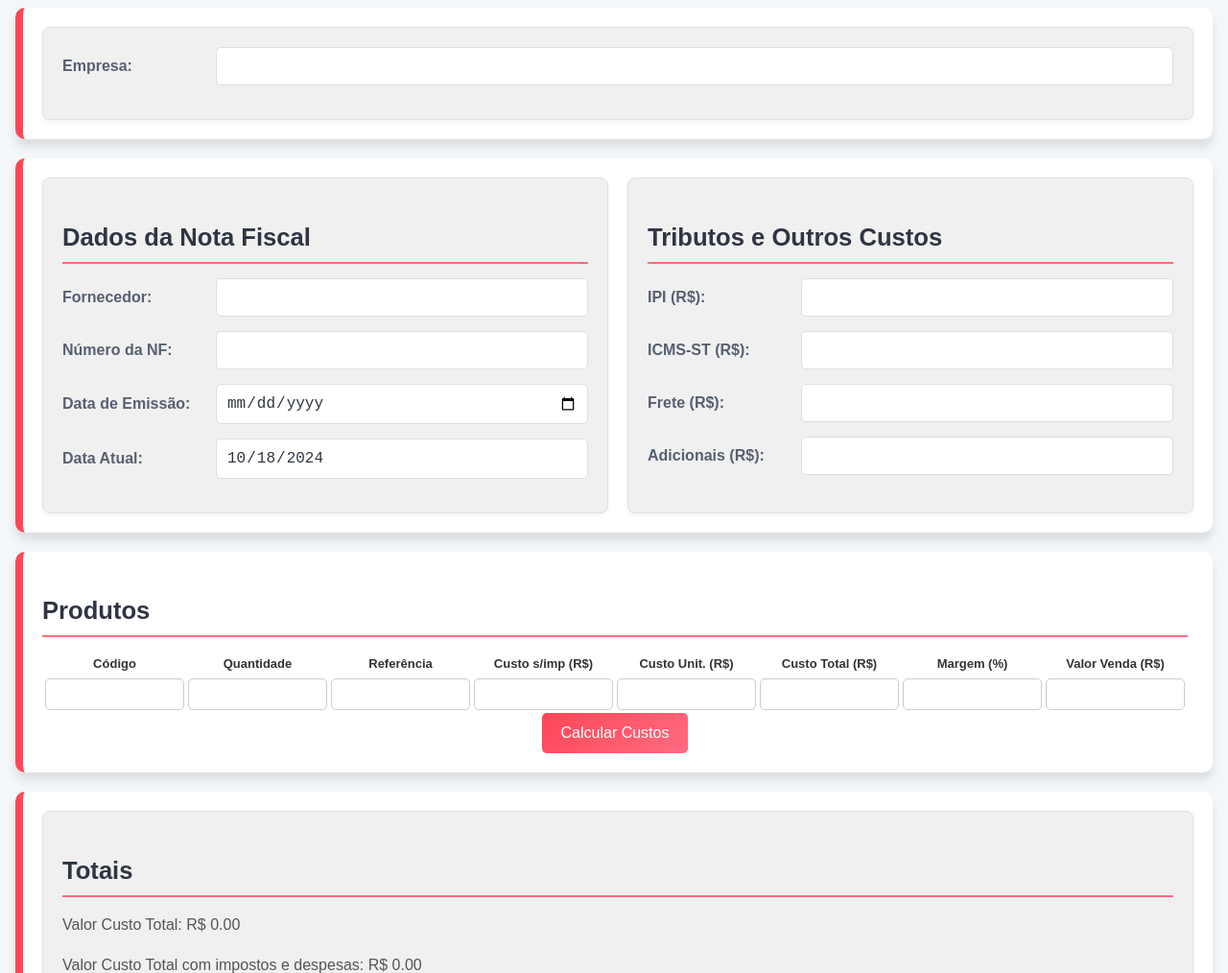
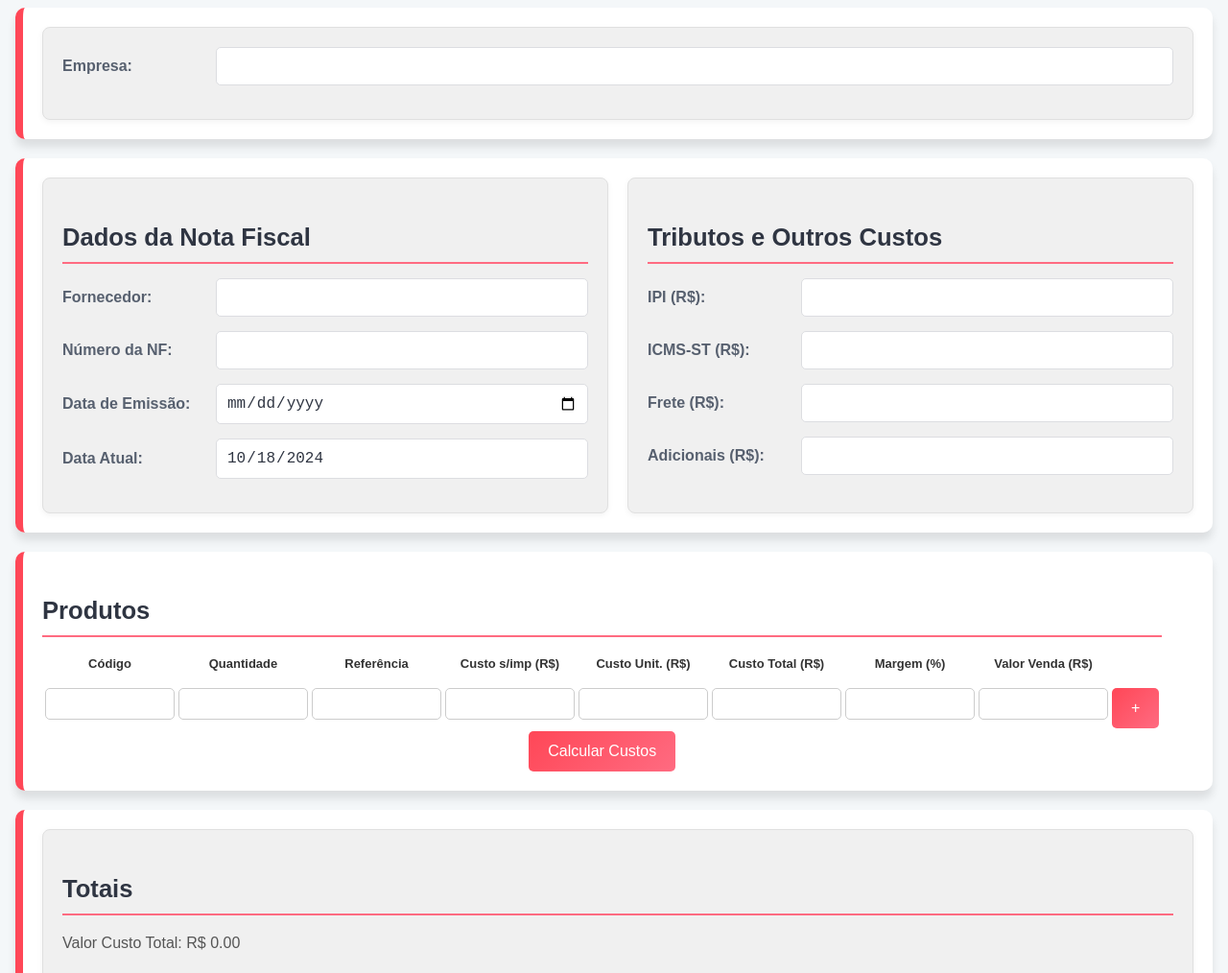
Before and after one commit to wesley-oliveira-bd/rateio_custos, a plain HTML site: page index.html in a window 1280 px wide. Shown: the part 86-1100 px from the top of the page at 96% size. Drawn offline with Linux system fonts and the light colour scheme.

Commit message:
Adicionado um botão a parte para adicionar linhas. Alteração no CSS para que os botões não saiam na impressão.

```diff
--- a/index.html
+++ b/index.html
@@ -86,6 +86,7 @@
                         <td><input type="number" class="custoCalculado" readonly></td>
                         <td><input type="number" class="margem" step="0.01"></td>
                         <td><input type="number" class="valorVenda" readonly></td>
+                        <td><button onclick="adicionarNovaLinhaProduto()">+</button></td>
                     </tr>
                 </tbody>
             </table>
--- a/script.js
+++ b/script.js
@@ -87,6 +87,7 @@ function adicionarNovaLinhaProduto() {
         <td><input type="number" class="custoCalculado" readonly></td>
         <td><input type="number" class="margem" step="0.01"></td>
         <td><input type="number" class="valorVenda"></td>
+        <td><button onclick="adicionarNovaLinhaProduto()">+</button></td>
     `;
 
     tabela.appendChild(novaLinha);
--- a/styles.css
+++ b/styles.css
@@ -111,7 +111,7 @@ tr {
 }
 
 tr.produto input {
-    max-width: 145px; /* Define a largura máxima dos inputs */
+    max-width: 135px; /* Define a largura máxima dos inputs */
     padding: 8px; /* Adiciona espaçamento interno */
     border: 1px solid #ccc; /* Borda leve ao redor do input */
     border-radius: 5px; /* Arredonda os cantos dos inputs */
@@ -142,7 +142,7 @@ footer {
 
 /*estilos específicos para impressão*/
 @media print {
-    button.exportar {
+    button {
         display: none;
     }
     /* Forçar o layout flex na impressão para manter os divs lado a lado */
```
